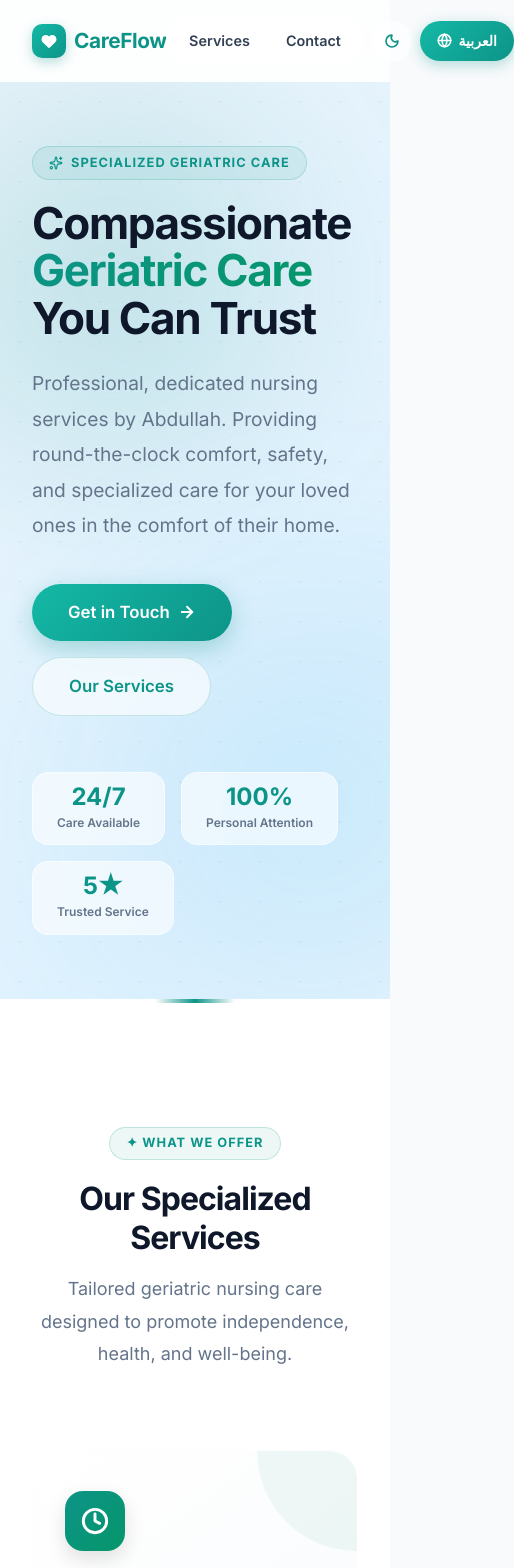
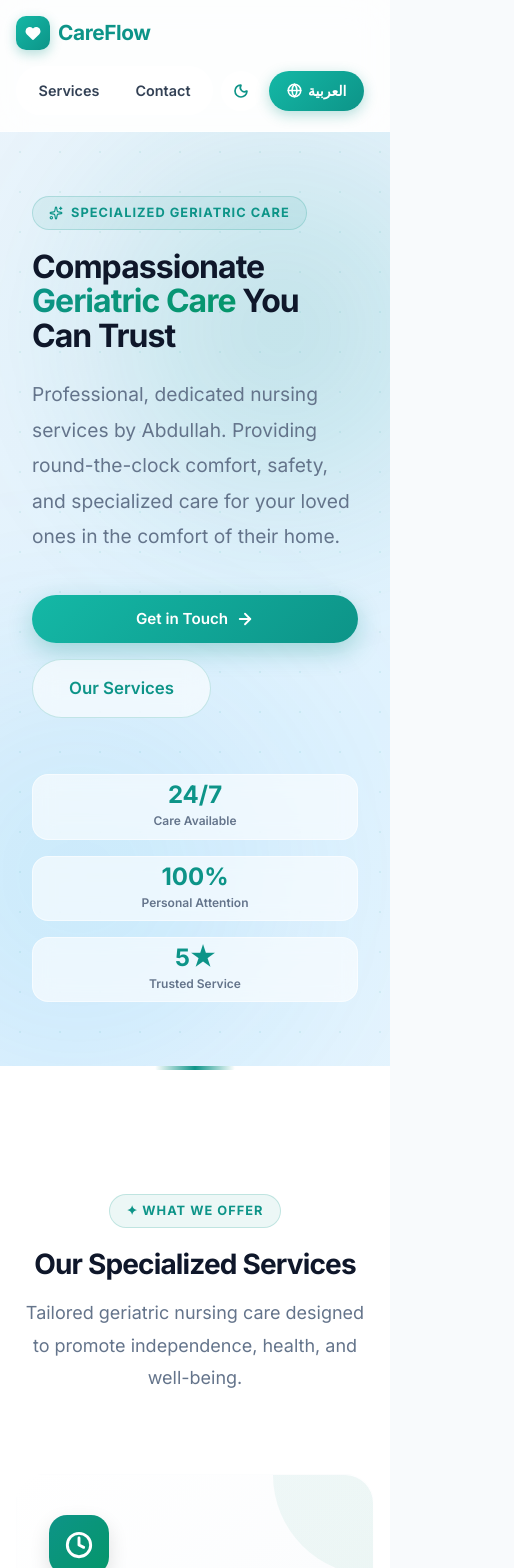
Before and after one commit to MazenAymann/GeriatricCare, a React (Vite) app: page / in a window 390 px wide. Shown: the top 1568 px of the page, 514 px wide, since content can reach past the window. Built offline with nearby package versions, Linux system fonts and the light colour scheme.

Commit message:
feat: ui improvements and map links

```diff
--- a/src/App.jsx
+++ b/src/App.jsx
@@ -64,7 +64,7 @@ function App() {
         borderBottom: '1px solid var(--glass-border)',
         padding: '1rem 0'
       }}>
-        <div className="container" style={{ display: 'flex', justifyContent: 'space-between', alignItems: 'center' }}>
+        <div className="container" style={{ display: 'flex', justifyContent: 'space-between', alignItems: 'center', flexWrap: 'wrap', gap: '1rem' }}>
           {/* Logo */}
           <motion.div
             initial={{ opacity: 0, x: -20 }}
@@ -167,7 +167,7 @@ function App() {
       {/* Footer */}
       <footer style={{ backgroundColor: 'var(--footer-bg)', padding: '3rem 0' }}>
         <div className="container" style={{ display: 'flex', flexDirection: 'column', alignItems: 'center', gap: '1.25rem' }}>
-          <div style={{ display: 'flex', alignItems: 'center', gap: '0.5rem', color: 'var(--primary-color)', fontWeight: '800', fontSize: '1.2rem' }}>
+          <div style={{ display: 'flex', alignItems: 'center', gap: '0.5rem', color: 'var(--primary-color)', fontWeight: '800', fontSize: '1.2rem', textAlign: 'center' }}>
             <div style={{
               width: '30px', height: '30px', borderRadius: '8px',
               background: 'linear-gradient(135deg, var(--primary-light), var(--primary-color))',
--- a/src/components/Contact.jsx
+++ b/src/components/Contact.jsx
@@ -175,6 +175,7 @@ const Contact = () => {
             <motion.div
               variants={itemVariants}
               whileHover={{ scale: 1.03, y: -5, boxShadow: '0 20px 40px var(--card-hover-shadow)' }}
+              onClick={() => window.open(`https://maps.google.com/maps?q=${info.mapQuery}`, '_blank', 'noopener,noreferrer')}
               style={{
                 background: 'var(--glass-bg)',
                 backdropFilter: 'blur(20px)',
@@ -249,11 +250,11 @@ const Contact = () => {
 
               <motion.div
                 whileHover={{ scale: 1.05 }}
+                onClick={() => window.open(`https://maps.google.com/maps?q=${info.mapQuery}`, '_blank', 'noopener,noreferrer')}
                 style={{
                   position: 'absolute',
                   bottom: '1.5rem',
-                  right: isRTL ? 'auto' : '1.5rem',
-                  left: isRTL ? '1.5rem' : 'auto',
+                  insetInlineEnd: '1.5rem',
                   background: 'var(--glass-bg)',
                   padding: '1rem 2rem',
                   borderRadius: '9999px',
--- a/src/components/Hero.jsx
+++ b/src/components/Hero.jsx
@@ -24,7 +24,7 @@ const Hero = () => {
 
       {/* Orb 1 */}
       <div style={{
-        position: 'absolute', top: '-10%', right: isRTL ? 'auto' : '-5%', left: isRTL ? '-5%' : 'auto',
+        position: 'absolute', top: '-10%', insetInlineStart: '-5%',
         width: '600px', height: '600px', borderRadius: '50%',
         background: 'radial-gradient(circle, var(--orb-1) 0%, transparent 65%)',
         filter: 'blur(50px)', zIndex: 0,
@@ -33,7 +33,7 @@ const Hero = () => {
 
       {/* Orb 2 */}
       <div style={{
-        position: 'absolute', bottom: '-20%', left: isRTL ? 'auto' : '-10%', right: isRTL ? '-10%' : 'auto',
+        position: 'absolute', bottom: '-20%', insetInlineEnd: '-10%',
         width: '700px', height: '700px', borderRadius: '50%',
         background: 'radial-gradient(circle, var(--orb-2) 0%, transparent 65%)',
         filter: 'blur(60px)', zIndex: 0,
@@ -53,7 +53,8 @@ const Hero = () => {
           display: 'grid',
           gridTemplateColumns: '1fr',
           maxWidth: '800px',
-          margin: isRTL ? '0 0 0 auto' : '0'
+          marginInlineStart: '0',
+          marginInlineEnd: 'auto'
         }}>
           {/* Badge */}
           <motion.div
@@ -140,7 +141,7 @@ const Hero = () => {
               { num: '100%', label: i18n.language === 'ar' ? 'اهتمام شخصي' : 'Personal Attention' },
               { num: '5★', label: i18n.language === 'ar' ? 'خدمة موثوقة' : 'Trusted Service' }
             ].map((stat) => (
-              <div key={stat.num} style={{
+              <div className="stat-pill" key={stat.num} style={{
                 padding: '0.75rem 1.5rem',
                 background: 'var(--glass-bg)',
                 border: '1px solid var(--glass-border)',
@@ -149,7 +150,7 @@ const Hero = () => {
                 display: 'flex', flexDirection: 'column', alignItems: 'center'
               }}>
                 <span style={{ fontSize: '1.5rem', fontWeight: '800', color: 'var(--primary-color)', lineHeight: 1 }}>{stat.num}</span>
-                <span style={{ fontSize: '0.75rem', color: 'var(--text-secondary)', fontWeight: '600', marginTop: '0.25rem' }}>{stat.label}</span>
+                <span style={{ fontSize: '0.75rem', color: 'var(--text-secondary)', fontWeight: '600', marginTop: '0.25rem', textAlign: 'center' }}>{stat.label}</span>
               </div>
             ))}
           </motion.div>
--- a/src/components/Services.jsx
+++ b/src/components/Services.jsx
@@ -105,11 +105,12 @@ const Services = () => {
                 >
                   {/* Gradient accent top-right */}
                   <div style={{
-                    position: 'absolute', top: 0, right: 0,
+                    position: 'absolute', top: 0, insetInlineEnd: 0,
                     width: '100px', height: '100px',
                     background: iconGradients[index],
                     opacity: 0.06,
-                    borderRadius: '0 28px 0 100%'
+                    borderStartEndRadius: '28px',
+                    borderEndStartRadius: '100%'
                   }}></div>
 
                   {/* Icon */}
--- a/src/index.css
+++ b/src/index.css
@@ -179,3 +179,43 @@ h1, h2, h3, h4 {
 .section {
   padding: 5rem 0;
 }
+
+@media (max-width: 768px) {
+  .section {
+    padding: 3rem 0;
+  }
+
+  .container {
+    padding: 0 1rem;
+  }
+
+  h1 {
+    font-size: clamp(2rem, 8vw, 2.75rem) !important;
+  }
+
+  h2 {
+    font-size: clamp(1.75rem, 6vw, 2.25rem) !important;
+  }
+
+  .btn-primary {
+    padding: 0.75rem 1.5rem !important;
+    font-size: 0.95rem !important;
+    width: 100%;
+  }
+
+  .stat-pill {
+    padding: 0.5rem 1rem !important;
+    flex: 1 1 100% !important;
+  }
+
+  /* Helper for flex wrapping on mobile */
+  .mobile-col {
+    flex-direction: column !important;
+    align-items: flex-start !important;
+  }
+
+  /* Helper for text center on mobile */
+  .mobile-text-center {
+    text-align: center !important;
+  }
+}
```
